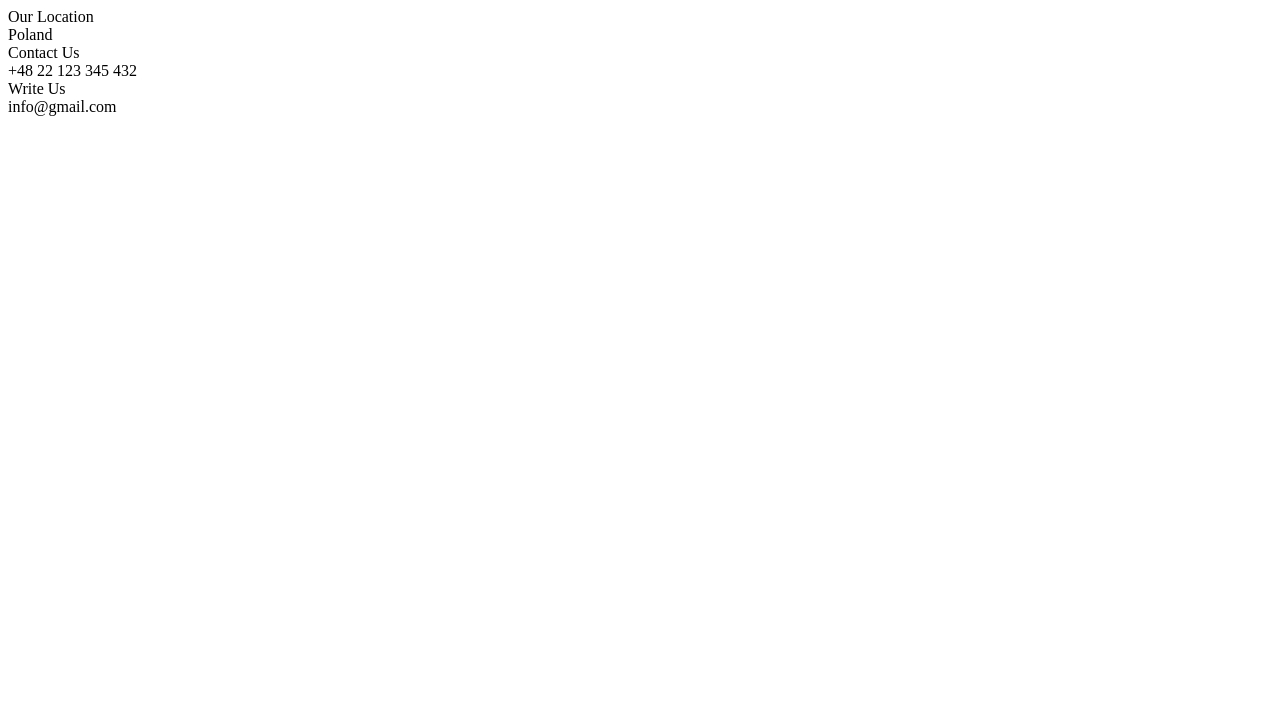
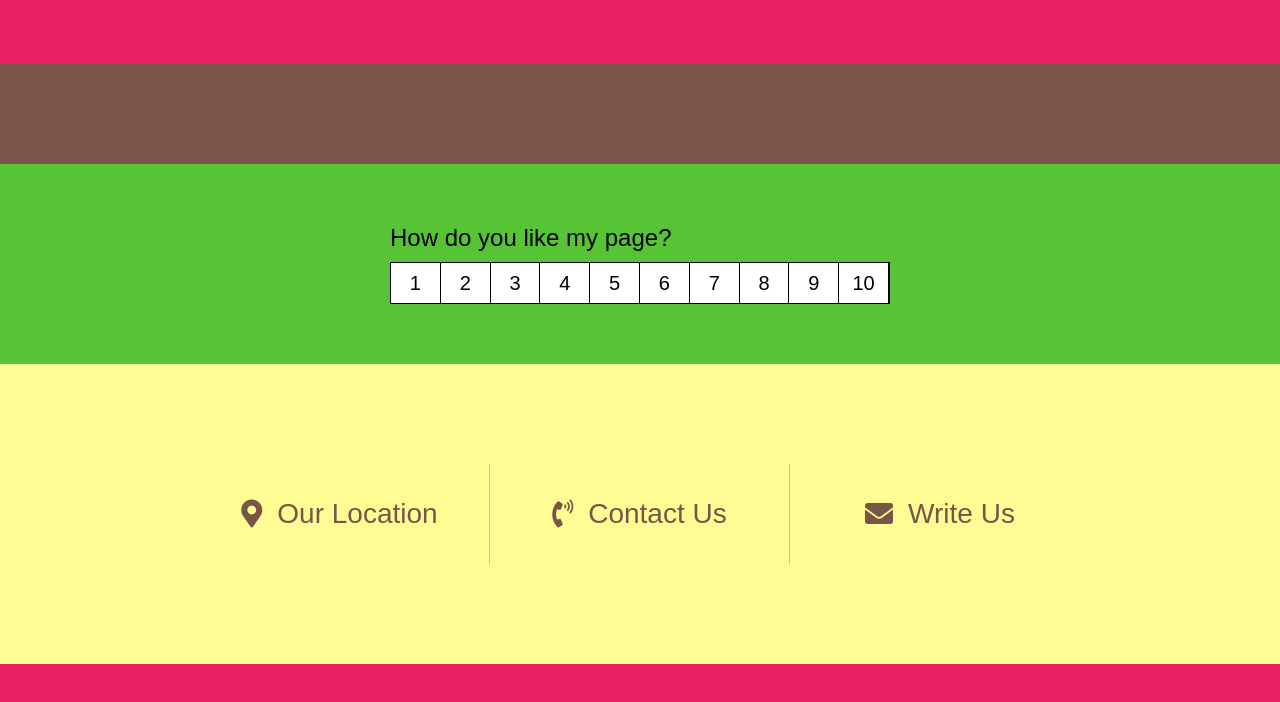
Before and after one commit to gmdmgithub/contact-hover, a plain HTML site: page index.html in a window 1280 px wide. Drawn offline with Linux system fonts and the light colour scheme.

Commit message:
rating based on radio

```diff
--- a/index.html
+++ b/index.html
@@ -1,28 +1,63 @@
 <!DOCTYPE html>
 <html lang="en">
+
 <head>
     <meta charset="UTF-8">
     <meta name="viewport" content="width=device-width, initial-scale=1.0">
     <meta http-equiv="X-UA-Compatible" content="ie=edge">
     <title>Contact form with hover effect</title>
     <link rel="stylesheet" href="style.css">
-    <link rel="shortcut icon" href="favicon.ico" type="image/x-icon">
+    <link rel="shortcut icon" href="favicon-196x196.png" type="image/x-icon">
+    <link rel="stylesheet" href="https://use.fontawesome.com/releases/v5.4.2/css/all.css" integrity="sha384-/rXc/GQVaYpyDdyxK+ecHPVYJSN9bmVFBvjA/9eOB+pb3F2w2N6fc5qB9Ew5yIns"
+        crossorigin="anonymous">
 </head>
+
 <body>
+    <nav>
+
+
+    </nav>
     <main>
+        <div class="box">
+            <p>How do you like my page?</p>
+            <div class="rating">
+                <input type="radio" name="rating" id="rate10"><label for="rate10">10</label>
+                <input type="radio" name="rating" id="rate9"><label for="rate9">9</label>
+                <input type="radio" name="rating" id="rate8"><label for="rate8">8</label>
+                <input type="radio" name="rating" id="rate7"><label for="rate7">7</label>
+                <input type="radio" name="rating" id="rate6"><label for="rate6">6</label>
+                <input type="radio" name="rating" id="rate5"><label for="rate5">5</label>
+                <input type="radio" name="rating" id="rate4"><label for="rate4">4</label>
+                <input type="radio" name="rating" id="rate3"><label for="rate3">3</label>
+                <input type="radio" name="rating" id="rate2"><label for="rate2">2</label>
+                <input type="radio" name="rating" id="rate1"><label for="rate1">1</label>
+
+            </div>
+        </div>
+
+    </main>
+    <footer>
 
         <div class="box">
-            <div class="icon">Our Location</div>
-            <div class="details">Poland</div>
+            <div class="icon">
+                <i class="fa fa-map-marker-alt"></i>
+                Our Location</div>
+            <div class="details">
+                Poland</div>
         </div>
         <div class="box">
-            <div class="icon">Contact Us</div>
+            <div class="icon">
+                <i class="fa fa-phone-volume"></i>
+                Contact Us</div>
             <div class="details">+48 22 123 345 432</div>
         </div>
         <div class="box">
-            <div class="icon">Write Us</div>
+            <div class="icon">
+                <i class="fa fa-envelope"></i>
+                Write Us</div>
             <div class="details">info@gmail.com</div>
         </div>
-    </main>
+    </footer>
 </body>
+
 </html>
--- a/style.css
+++ b/style.css
@@ -0,0 +1,140 @@
+body{
+    margin: 0;
+    padding: 0;
+    /* display: flex;
+    justify-content: center;
+    align-items: center; */
+    height: 100vh;
+    font-family: sans-serif;
+    background: #e91e63;
+    box-sizing: border-box;
+}
+nav{
+    margin-top: 5%;
+    display: flex;
+    width: 100%;
+    background: #795548;
+    justify-content: center;
+    align-items: center;
+    height: 100px;
+}
+
+main{
+    padding: 0;
+    border: 0;
+    display: flex;
+    width: 100%;
+    background: #56c435;
+    justify-content: center;
+    align-items: center;
+    height: 200px;
+
+}
+main .box{
+    width: 500px;
+}
+main p{
+    margin: 0;
+    padding: 0;
+    font-size: 24px;
+}
+main .rating{
+    position: relative;
+    display: flex;
+    flex-direction: row-reverse;
+    margin-top: 10px;
+
+    border: 1px solid #000;
+    box-sizing: border-box;
+    background: linear-gradient(to right, #f00, #ff0, #0f0);
+}
+main .rating input
+{
+    display: none;
+}
+main .rating label
+{
+    display: block;
+    cursor: pointer;
+    width: 50px;
+    height: 40px;
+    display: flex;
+    justify-content: center;
+    align-items: center;
+    transition: 0.5s;
+
+    font-size: 20px;
+    color: #000;
+    background: #fff;
+    border-right: 1px solid #000;
+
+
+
+}
+
+main .rating input[type="radio"]:hover ~ label,
+main .rating input[type="radio"]:checked ~ label
+{
+    background: transparent;
+
+}
+
+footer{
+    display: flex;
+    width: 100%;
+    background: #fffc93;
+    justify-content: center;
+    align-items: center;
+    height: 300px;
+}
+footer .box{
+    position: relative;
+    width: 300px;
+    height: 100px;
+    box-sizing: border-box;
+    text-align: center;
+    border-right: 1px solid rgba(0,0,0,0.2);
+    color: #795548;
+    overflow: hidden;
+    padding: 0 10px;
+}
+footer .box:last-child{
+    border-right: none;
+}
+footer .box .icon{
+    display: flex;
+    justify-content: center;
+    align-items: center;
+    width: 100%;
+    height: 100%;
+    font-size: 28px;
+    transition: 0.5s;
+}
+footer .box .icon .fa{
+    padding-right: 15px;
+    transition: 0.8s;
+}
+footer .box:hover .icon
+{
+    transform: translateY(-100%);
+}
+footer .box:hover .icon .fa
+{
+    transform: translateY(100px);
+    font-size: 80px;
+    opacity: 0.2;
+    transition-delay: 0.7s;
+    position: absolute;
+    top: 0;
+    left: 0;
+    display: flex;
+    justify-content: center;
+    align-items: center;
+}
+footer .box:hover .details
+{
+    transform: translateY(-70px) ;
+    transform-origin: center;
+    font-size: 28px;
+    transition-delay: 0.7s;
+}
```
Also changed, not shown: favicon-196x196.png (added).
